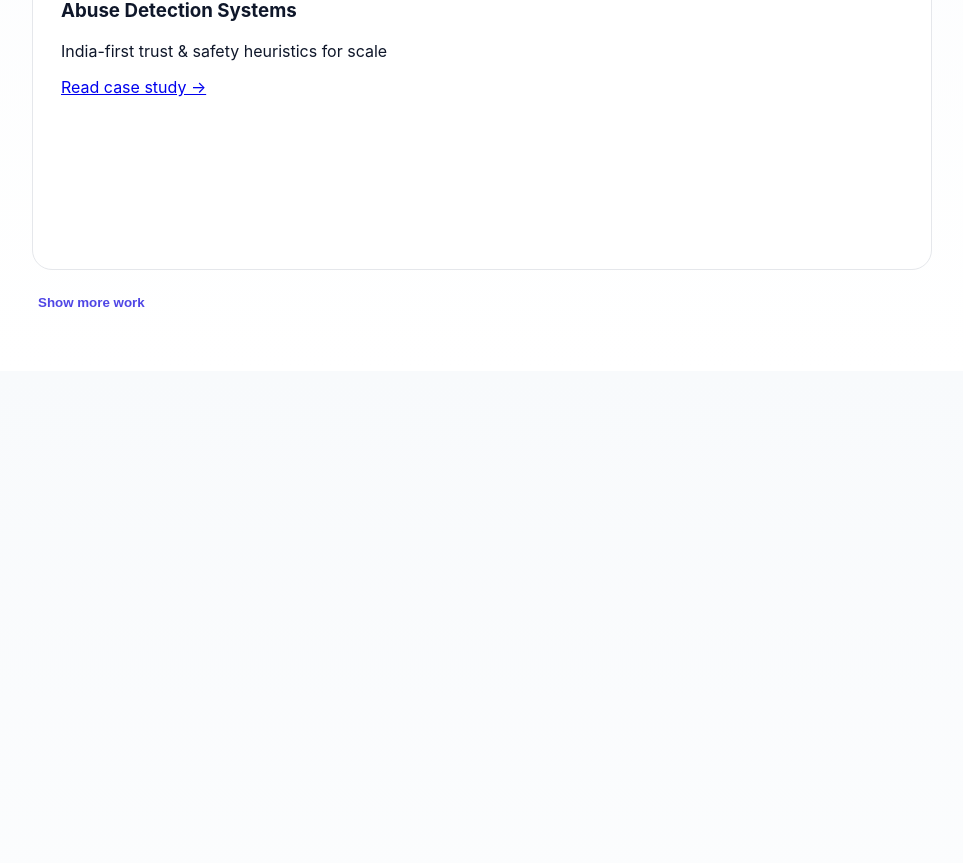
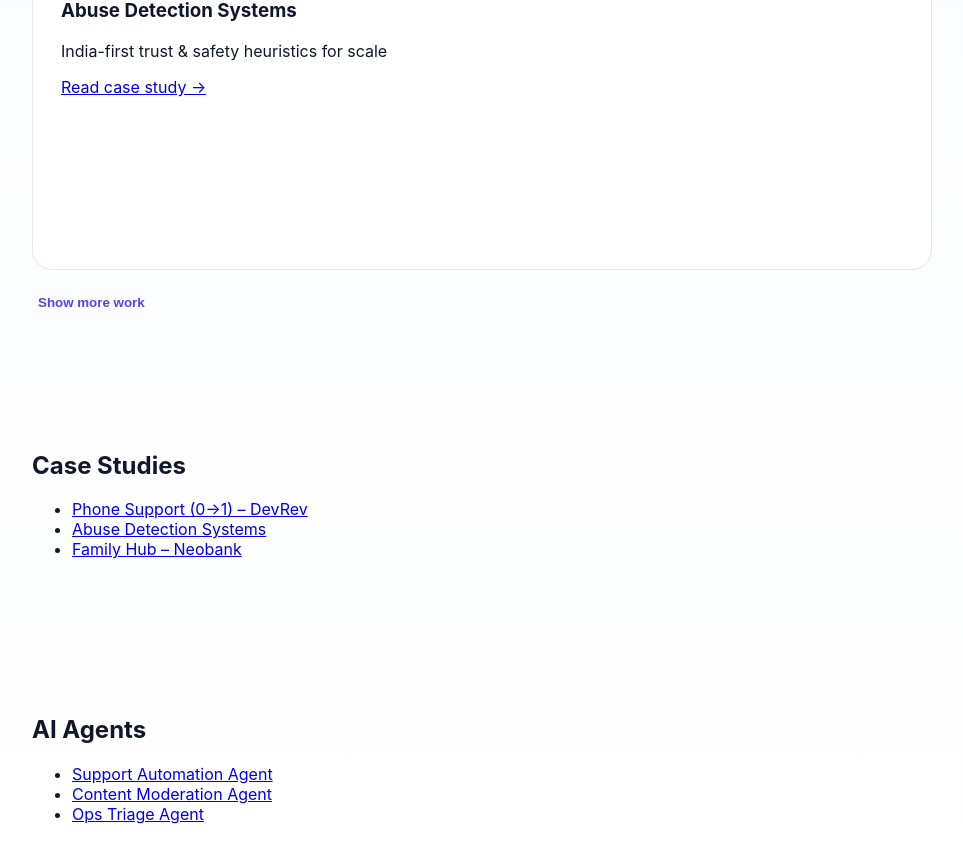
Before and after one commit to Ananya212/ananya-roy-pm, a Jekyll site: the page built from index.md, in a window 1280 px wide and 900 px high, scrolled down 764 px. Shown: the top 863 px of the window, without its empty margins (158-1121 px from the left). Built offline with Jekyll 4.4.1, drawn with Linux system fonts in a browser that asks for light colours; before the commit the page ends 1135 px from its top, so only the background shows below that.

Commit message:
Update index.md

```diff
--- a/index.md
+++ b/index.md
@@ -162,3 +162,51 @@
     slides.classList.toggle('open');
   }
 </script>
+
+<!-- ================= CASE STUDIES ================= -->
+
+<section class="section muted">
+  <h2>Case Studies</h2>
+
+  <ul class="simple-list">
+    <li>
+      <a href="{{ site.baseurl }}/work/phone-support.html">
+        Phone Support (0→1) – DevRev
+      </a>
+    </li>
+    <li>
+      <a href="{{ site.baseurl }}/work/abuse-detection.html">
+        Abuse Detection Systems
+      </a>
+    </li>
+    <li>
+      <a href="{{ site.baseurl }}/work/family-hub.html">
+        Family Hub – Neobank
+      </a>
+    </li>
+  </ul>
+</section>
+
+<!-- ================= AI AGENTS ================= -->
+
+<section class="section muted">
+  <h2>AI Agents</h2>
+
+  <ul class="simple-list">
+    <li>
+      <a href="{{ site.baseurl }}/ai-agents.html">
+        Support Automation Agent
+      </a>
+    </li>
+    <li>
+      <a href="{{ site.baseurl }}/ai-agents.html">
+        Content Moderation Agent
+      </a>
+    </li>
+    <li>
+      <a href="{{ site.baseurl }}/ai-agents.html">
+        Ops Triage Agent
+      </a>
+    </li>
+  </ul>
+</section>
```
